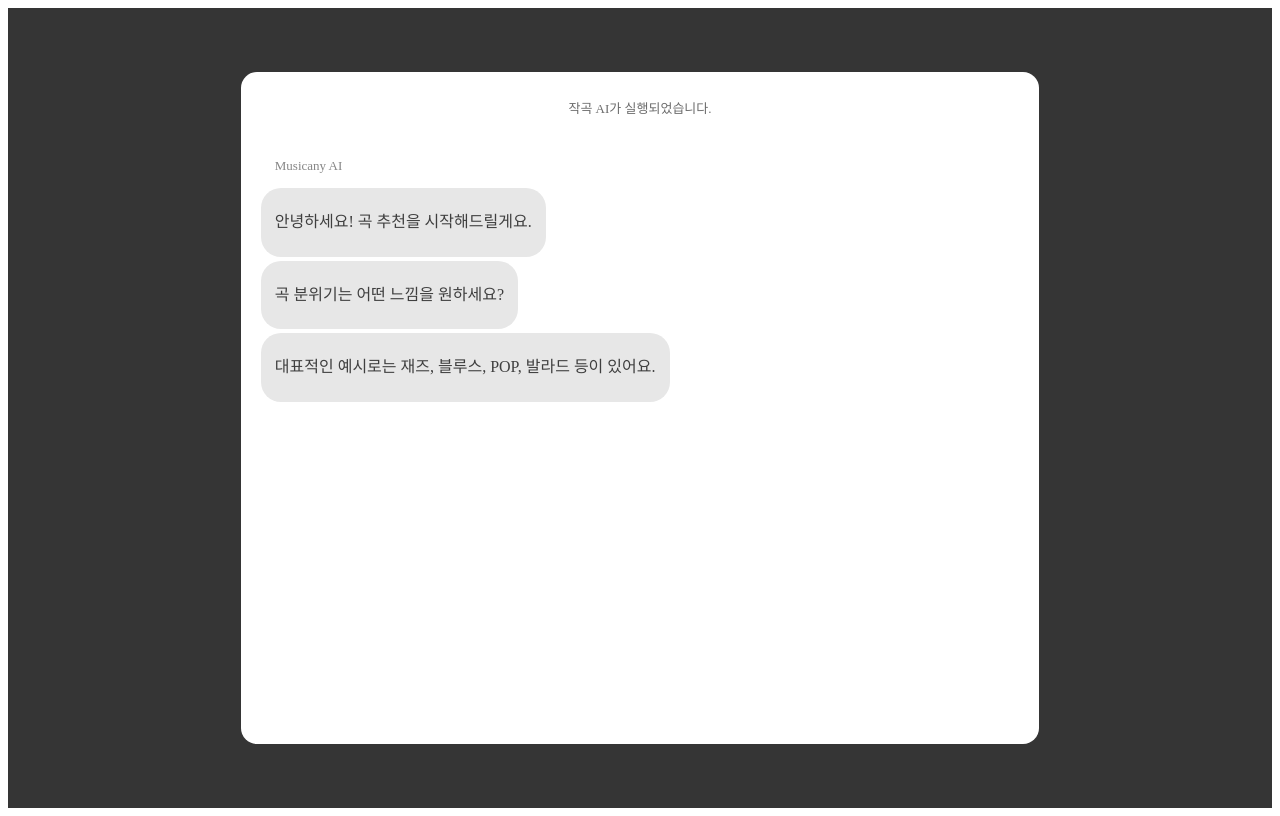
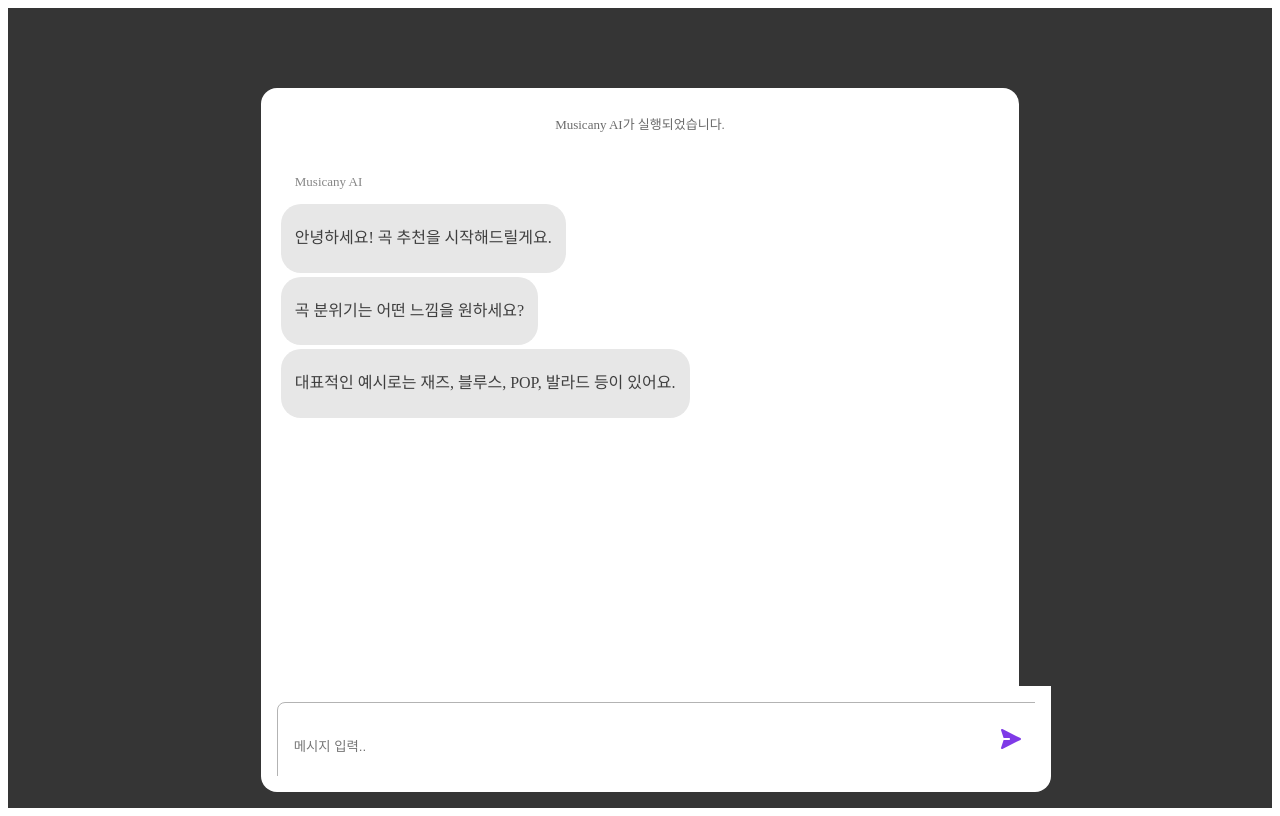
Before and after one commit to Musicany/Musicany_Web, a Next.js app: page /ai/chat in a window 1280 px wide. Built offline with nearby package versions, Linux system fonts and the light colour scheme.

Commit message:
ADD: ai 코드추천 페이지 퍼블리싱

```diff
--- a/app/(workspace)/ai/chat/page.tsx
+++ b/app/(workspace)/ai/chat/page.tsx
@@ -1,19 +1,68 @@
 "use client";
 
-import React from "react";
+import React, { useEffect, useRef, useState } from "react";
 import AiChatBox from "@/components/chats/aiChatBox";
+import UserChatBox from "@/components/chats/userChatBox";
+import SendIcon from "@/assets/send";
 import * as S from "./style";
 
 const Chat = () => {
+  const [messages, setMessages] = useState<string[]>([]); // 메시지를 저장하는 상태
+  const [inputText, setInputText] = useState("");
+
+  const chatEndRef = useRef<HTMLDivElement>(null);
+
+  useEffect(() => {
+    if (chatEndRef.current) {
+      chatEndRef.current.scrollIntoView({ behavior: "smooth" });
+    }
+  }, [messages]);
+
+  const handleSendMessage = () => {
+    if (inputText.trim()) {
+      setMessages((prevMessages) => [...prevMessages, inputText]);
+      setInputText("");
+    }
+  };
+
+  const handleKeyPress = (e: React.KeyboardEvent<HTMLInputElement>) => {
+    if (e.key === "Enter") {
+      handleSendMessage();
+    }
+  };
+
   return (
     <S.Layout>
       <S.WhiteLayout>
-        <S.StartComment>작곡 AI가 실행되었습니다.</S.StartComment>
-        <S.ChatLayout>
-          <AiChatBox name>안녕하세요! 곡 추천을 시작해드릴게요.</AiChatBox>
-          <AiChatBox>곡 분위기는 어떤 느낌을 원하세요?</AiChatBox>
-          <AiChatBox>대표적인 예시로는 재즈, 블루스, POP, 발라드 등이 있어요.</AiChatBox>
-        </S.ChatLayout>
+        <S.MainLayout>
+          <S.StartComment>Musicany AI가 실행되었습니다.</S.StartComment>
+          <S.ChatLayout>
+            <AiChatBox name>안녕하세요! 곡 추천을 시작해드릴게요.</AiChatBox>
+            <AiChatBox>곡 분위기는 어떤 느낌을 원하세요?</AiChatBox>
+            <AiChatBox>
+              대표적인 예시로는 재즈, 블루스, POP, 발라드 등이 있어요.
+            </AiChatBox>
+
+            {messages.map((message) => (
+              <UserChatBox>{message}</UserChatBox>
+            ))}
+
+            <div ref={chatEndRef} />
+          </S.ChatLayout>
+        </S.MainLayout>
+        <S.InputLayout>
+          <S.InputWithIcon>
+            <S.Input
+              placeholder="메시지 입력.."
+              value={inputText}
+              onChange={(e) => setInputText(e.target.value)} // 입력된 값을 상태로 저장
+              onKeyPress={handleKeyPress} // Enter 키를 누르면 전송
+            />
+            <S.SendIconLayout onClick={handleSendMessage}>
+              <SendIcon />
+            </S.SendIconLayout>
+          </S.InputWithIcon>
+        </S.InputLayout>
       </S.WhiteLayout>
     </S.Layout>
   );
--- a/app/(workspace)/ai/chat/style.ts
+++ b/app/(workspace)/ai/chat/style.ts
@@ -8,13 +8,17 @@ export const Layout = styled.div`
   ${flex.CENTER};
 `;
 export const WhiteLayout = styled.div`
-  min-width: 60%;
-  min-height: 80%;
+  width: 60%;
+  height: 80%;
   background-color: ${theme.white};
+  border-radius: 16px;
+`;
+export const MainLayout = styled.div`
   ${flex.COLUMN_VERTICAL};
   gap: 14px;
   padding: 16px 20px;
-  border-radius: 16px;
+  height: 88.5%;
+  overflow: auto;
 `;
 export const StartComment = styled.p`
   ${font.SmallText};
@@ -25,3 +29,32 @@ export const ChatLayout = styled.div`
   ${flex.COLUMN_FLEX}
   gap: 4px;
 `;
+export const InputLayout = styled.div`
+  height: 11.5%;
+  background-color: ${theme.white};
+  width: 100%;
+  border-bottom-left-radius: 16px;
+  border-bottom-right-radius: 16px;
+  padding: 16px;
+`;
+export const InputWithIcon = styled.div`
+  position: relative;
+  height: 100%;
+  overflow: hidden;
+`;
+export const Input = styled.input`
+  padding: 6px 12px 6px 16px;
+  border-radius: 8px;
+  border: 1px solid ${theme.grey400};
+  background: ${theme.white};
+  width: 100%;
+  height: 100%;
+`;
+export const SendIconLayout = styled.div`
+  position: absolute;
+  right: 12px;
+  top: 50%;
+  transform: translateY(-50%);
+  ${flex.CENTER};
+  cursor: pointer;
+`;
--- /dev/null
+++ b/app/assets/send.tsx
@@ -0,0 +1,20 @@
+const SendIcon = () => {
+  return (
+    <svg
+      xmlns="http://www.w3.org/2000/svg"
+      width="24"
+      height="24"
+      viewBox="0 0 24 24"
+      fill="none"
+    >
+      <path
+        fill-rule="evenodd"
+        clip-rule="evenodd"
+        d="M2.34505 2.24501C2.49432 2.11534 2.67867 2.03283 2.87482 2.00791C3.07097 1.98299 3.2701 2.01678 3.44705 2.10501L21.447 11.105C21.6135 11.1879 21.7534 11.3156 21.8513 11.4737C21.9491 11.6318 22.001 11.8141 22.001 12C22.001 12.1859 21.9491 12.3682 21.8513 12.5263C21.7534 12.6844 21.6135 12.8121 21.447 12.895L3.44705 21.895C3.27011 21.9835 3.07089 22.0176 2.87459 21.9929C2.6783 21.9681 2.49374 21.8857 2.34429 21.7561C2.19484 21.6264 2.0872 21.4554 2.035 21.2645C1.98281 21.0737 1.98839 20.8717 2.05105 20.684L4.61305 13H10C10.2653 13 10.5196 12.8946 10.7072 12.7071C10.8947 12.5196 11 12.2652 11 12C11 11.7348 10.8947 11.4804 10.7072 11.2929C10.5196 11.1054 10.2653 11 10 11H4.61305L2.05005 3.31601C1.98771 3.12842 1.98237 2.92656 2.0347 2.73594C2.08703 2.54532 2.19568 2.37448 2.34505 2.24501Z"
+        fill="#7F3AE7"
+      />
+    </svg>
+  );
+};
+
+export default SendIcon;
--- a/app/components/chats/aiChatBox.tsx
+++ b/app/components/chats/aiChatBox.tsx
@@ -25,14 +25,16 @@ const MessageBox = styled.div`
 const Text = styled.pre`
   ${font.Text};
   color: ${theme.grey1000};
+  white-space: pre-wrap; /* 줄바꿈을 처리 */
+  word-wrap: break-word;
 `;
 
-interface ChatBoxProps {
+interface AiChatBoxProps {
   children?: React.ReactNode;
   name?: boolean;
 }
 
-const AiChatBox = ({ children, name }: ChatBoxProps) => {
+const AiChatBox = ({ children, name }: AiChatBoxProps) => {
   return (
     <Layout>
       {name && (
--- /dev/null
+++ b/app/components/chats/userChatBox.tsx
@@ -0,0 +1,37 @@
+import React from "react";
+import styled from "styled-components";
+import { flex, font, theme } from "@/styles";
+
+const Layout = styled.div`
+  ${flex.COLUMN_FLEX};
+`;
+const MessageLayout = styled.div`
+  ${flex.END};
+`;
+const MessageBox = styled.div`
+  padding: 8px 14px;
+  border-radius: 20px;
+  background: ${theme.basicPurple};
+`;
+const Text = styled.pre`
+  ${font.Text};
+  color: ${theme.grey200};
+`;
+
+interface UserChatBoxProps {
+  children?: React.ReactNode;
+}
+
+const UserChatBox = ({ children }: UserChatBoxProps) => {
+  return (
+    <Layout>
+      <MessageLayout>
+        <MessageBox>
+          <Text>{children}</Text>
+        </MessageBox>
+      </MessageLayout>
+    </Layout>
+  );
+};
+
+export default UserChatBox;
```
